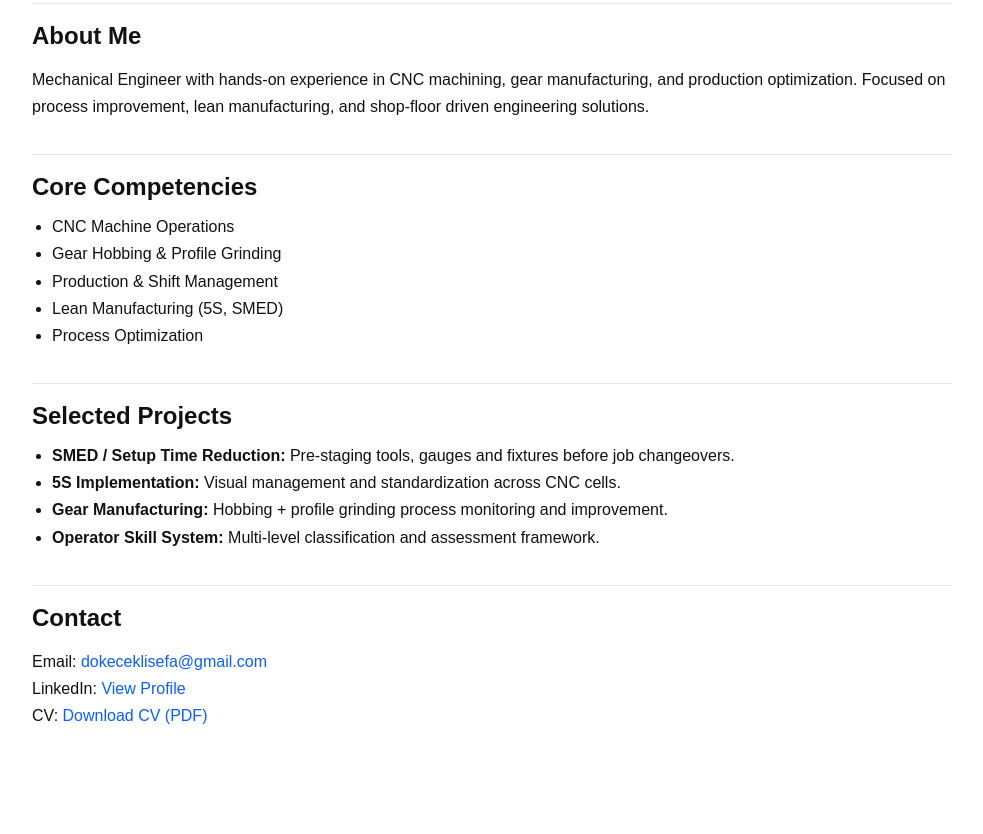
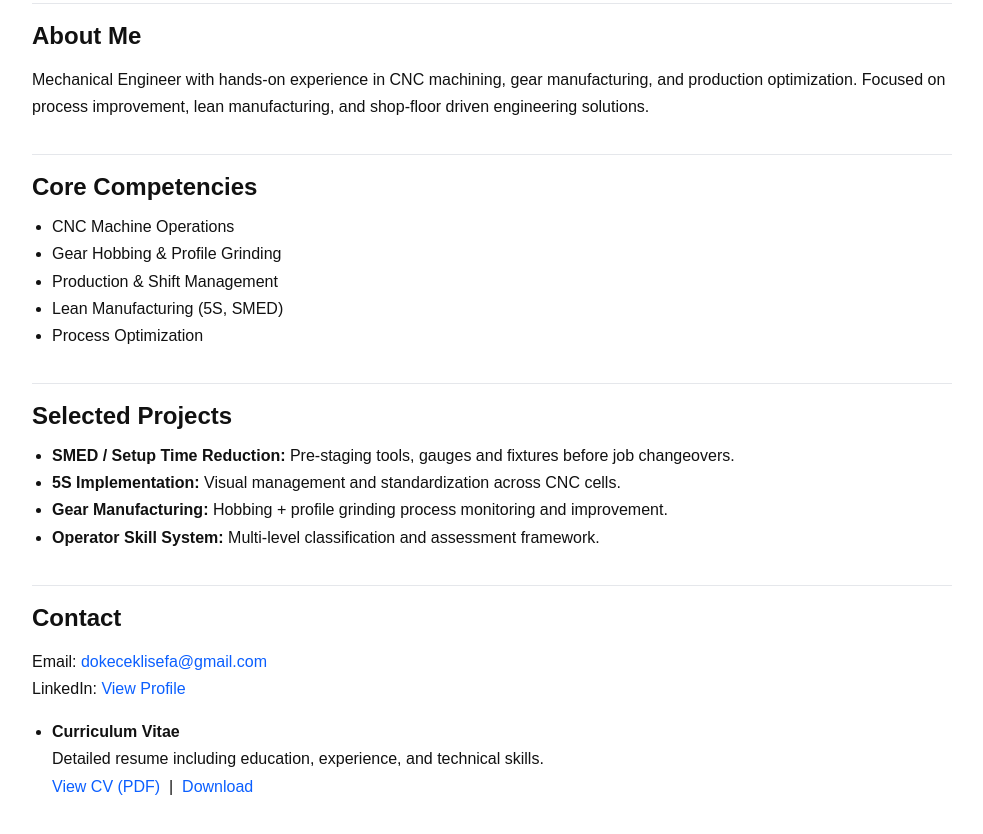
Before and after one commit to dokeceklisefa/dokeceklisefa.github.io, a plain HTML site: page index.html in a window 1280 px wide. Shown: the part 286-1120 px from the top of the page, without its empty margins (148-1131 px from the left). Before the commit the page ends 1063 px from the top, so only its background shows below. Drawn offline with Linux system fonts and the light colour scheme.

Commit message:
Update index.html

```diff
--- a/index.html
+++ b/index.html
@@ -74,10 +74,20 @@
 </a>
     <br>
 
-  CV:
-<a href="SefaDokecekli_CV_ENG.pdf" download>
-  Download CV (PDF)
-</a>
+<ul class="projects">
+  <li>
+    <strong>Curriculum Vitae</strong><br>
+    Detailed resume including education, experience, and technical skills.<br>
+
+    <a href="https://dokeceklisefa.github.io/SefaDokecekli_CV_ENG.pdf" target="_blank">
+      View CV (PDF)
+    </a>
+    &nbsp;|&nbsp;
+    <a href="https://dokeceklisefa.github.io/SefaDokecekli_CV_ENG.pdf" download>
+      Download
+    </a>
+  </li>
+</ul>
   </p>
 </section>
 
```
